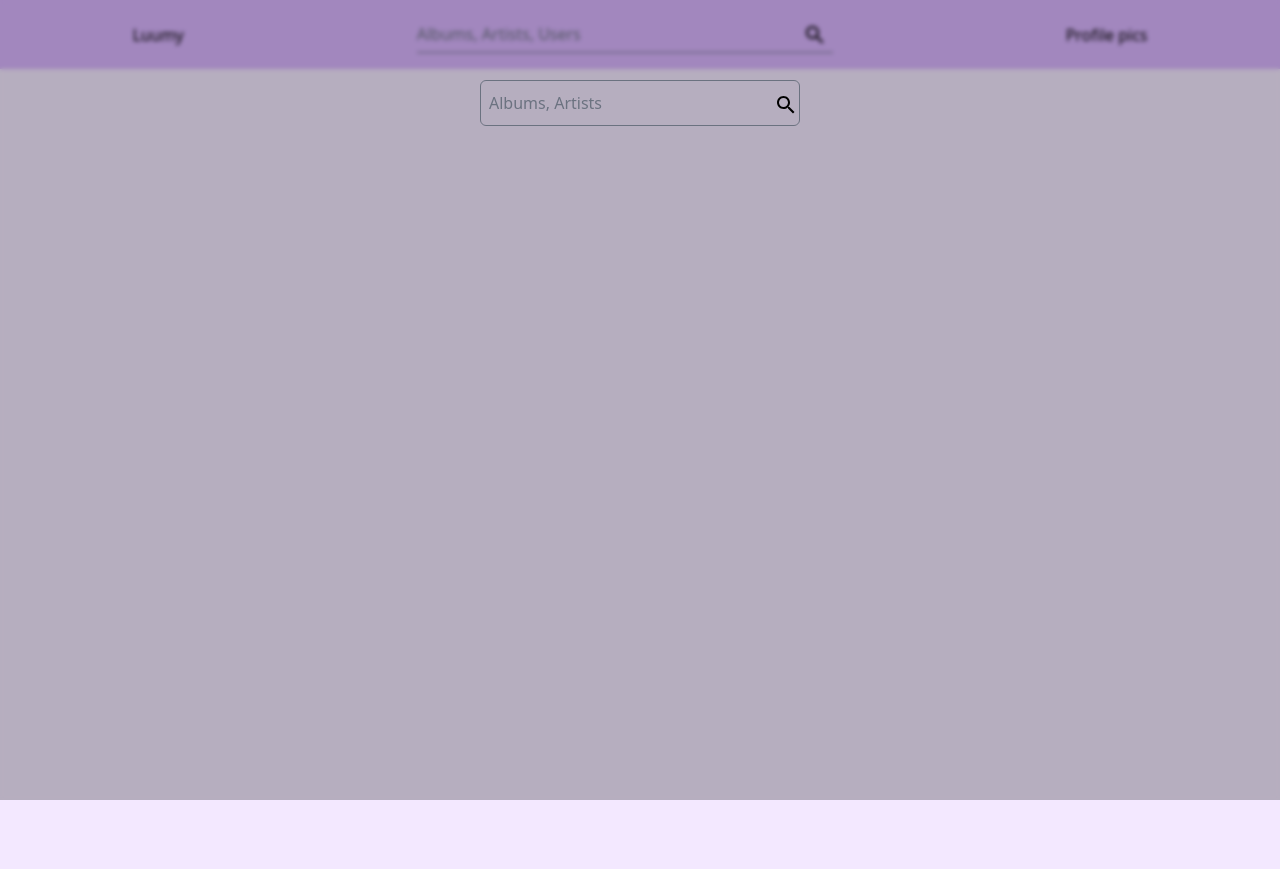
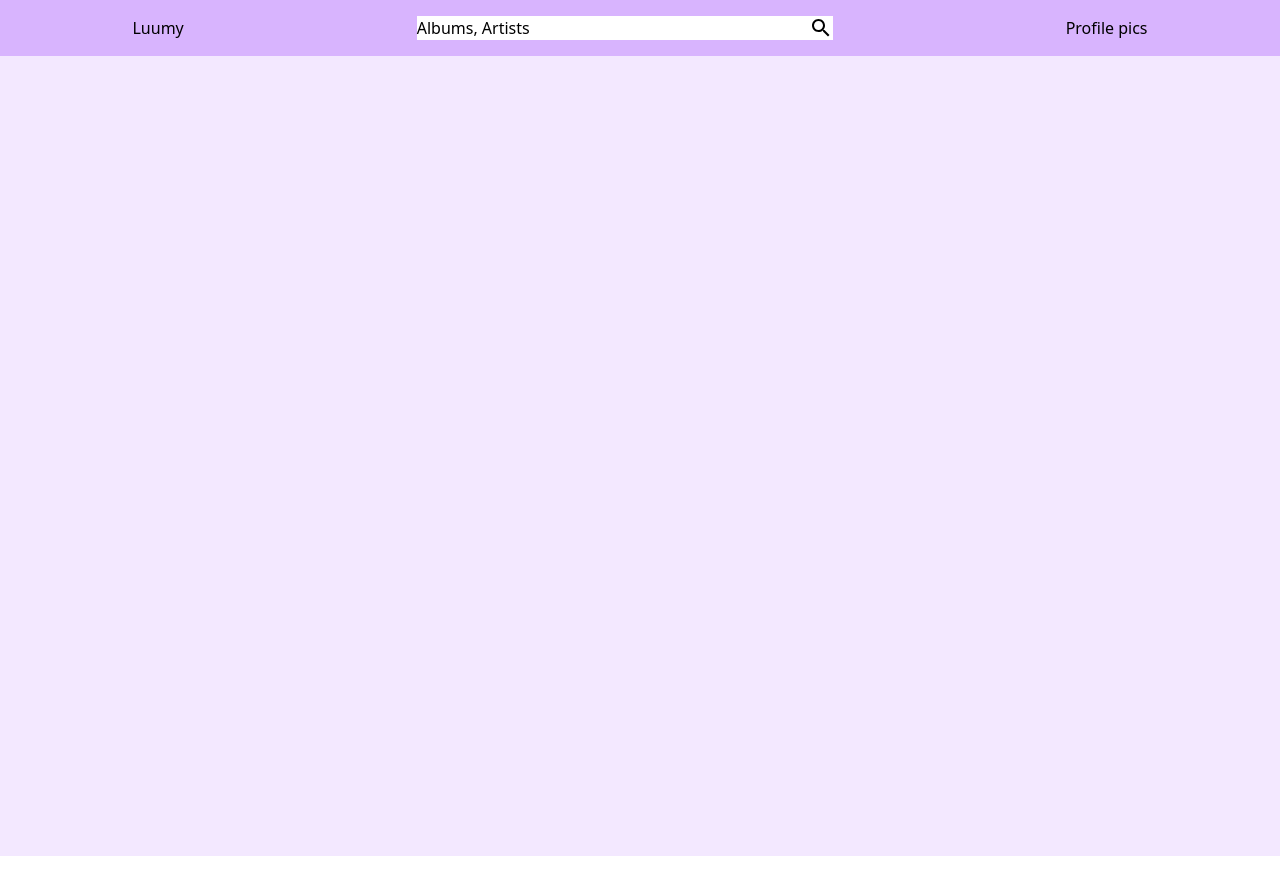
Before and after one commit to sebsours/Luumy, a React (Create React App) app in the folder luumy/: page / in a window 1280 px wide. Built offline with nearby package versions, Linux system fonts and the light colour scheme.

Commit message:
Added Modal functionality

```diff
--- a/luumy/src/components/Home.tsx
+++ b/luumy/src/components/Home.tsx
@@ -1,16 +1,19 @@
 import Navbar from './Navbar';
 import AlbumList from './AlbumList';
 import SearchModal from './SearchModal';
+import { useState } from 'react';
 
 export default function Home()
 {
+    const [modalOpen, setModalOpen] = useState(false);
+
     return (
         <div>
-            <Navbar/>
+            <Navbar openModal={() => setModalOpen(true)}/>
             <div className='bg-purple-100 h-screen'>
                 {/* <AlbumList/> */}
             </div>
-            <SearchModal/>
+            <SearchModal isVisible={modalOpen} closeModal={() => setModalOpen(false)}/>
         </div>
 
     )
--- a/luumy/src/components/Navbar.tsx
+++ b/luumy/src/components/Navbar.tsx
@@ -1,6 +1,10 @@
 import SearchIcon from '@mui/icons-material/Search';
+interface NavbarProps
+{
+    openModal: () => void;
+}
 
-export default function Navbar()
+export default function Navbar(props:NavbarProps)
 {
 
     return(
@@ -9,13 +13,19 @@ export default function Navbar()
                 <span>Luumy</span>
             </div>
 
-            <div className="w-1/3 flex border-b border-gray-500">
+            {/* <div className="w-1/3 flex justify-between bg-white">
                 <input type="text" placeholder="Albums, Artists, Users"  className="w-11/12 bg-purple-300 py-1.5 focus:outline-none placeholder-gray-500"
                 />
                 <button className='w-1/12'>
                     <SearchIcon className=' hover:text-gray-500 transition duration-700 '/>
                 </button>
-            </div>
+                <span>Albums, Artists</span>
+                <SearchIcon className=' hover:text-gray-500 transition duration-700 '/>
+            </div> */}
+            <button className='w-1/3 flex justify-between bg-white' onClick={props.openModal}>
+                <span>Albums, Artists</span>
+                <SearchIcon />
+            </button>
 
             <div>
                 Profile pics
--- a/luumy/src/components/SearchModal.tsx
+++ b/luumy/src/components/SearchModal.tsx
@@ -2,12 +2,19 @@ import SearchIcon from '@mui/icons-material/Search';
 import SearchCard from './searchCard';
 import { useState } from 'react';
 import axios from 'axios';
+import { isVisible } from '@testing-library/user-event/dist/utils';
 
-export default function SearchModal(){
+interface SearchModalProps
+{
+    isVisible: boolean;
+    closeModal: () => void;
+}
+
+export default function SearchModal(props:SearchModalProps){
     const [search, setSearch] = useState('');
     const [searchCards, setCards] = useState([]);
 
-    // need a useEffect to rerender the search results
+    // may need a useEffect to rerender the search results
 
     const handleSearch = async () => {
         if (search)
@@ -27,21 +34,8 @@ export default function SearchModal(){
     }
 
     const handleGetAlbumInfo = async (album: any) => {
-        // What i need:
-            // album_type (to show only albums)
-            // href (to make it easier to access that specific album's endpoint)
-            // images (need to check the size for it to be consistent)
-            //     - gives an array of images with: url of Image, height, and width in pixels
-            // name (name of album)
-            // artist
-            //     - gives an array of objects: need the name of artist from here
-            //      - the artist also gives an href/spotify_id of artist and you can extract genre from there
 
-            // maybe need:
-            // release date
         album = album.albums;
-        // console.log(album);
-
         const searchResults:any = [];
 
         album.items.forEach((item:any, index:number) => {
@@ -66,9 +60,14 @@ export default function SearchModal(){
         console.log(searchCards.length);
     }
 
+    const handleClose = (e:any) => {
+        if (e.target.id === 'close') props.closeModal()}
+
+    if (!props.isVisible) return null;
+
     return (
-        <div className="fixed inset-0 bg-black bg-opacity-25 backdrop-blur-[2px] pt-20 px-40">
-            <div className='flex justify-center'>
+        <div className="fixed inset-0 bg-black bg-opacity-25 backdrop-blur-[2px] pt-20 px-40" id='close' onClick={handleClose}>
+            <div className='flex justify-center' id='close' onClick={handleClose}>
                 <div className='w-1/3 mb-4 h-full border border-gray-500 rounded-md'>
 
                     <input type="text" placeholder='Albums, Artists'
@@ -82,9 +81,10 @@ export default function SearchModal(){
 
                     <button className='w-1/12' onClick={handleSearch}><SearchIcon/></button>
                 </div>
+                <button id='close' onClick={handleClose} className='pl-5 pb-5 text-4xl'>X</button>
             </div>
 
-            <div className="grid grid-cols-4 gap-4">
+            <div className="grid grid-cols-4 gap-4" id='close' onClick={handleClose}>
                 {searchCards}
             </div>
         </div>
```
